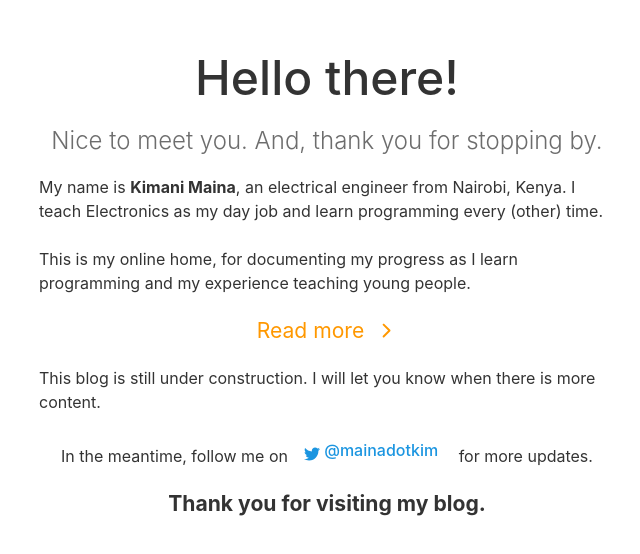
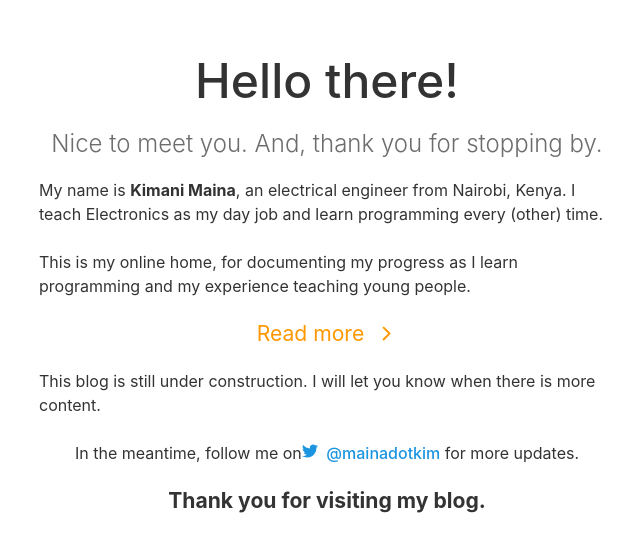
Before and after one commit to JosephMainaDev/mainadotkim-v1, a Gatsby site: page / in a window 1280 px wide. Shown: the part 114-668 px from the top of the page, without its empty margins (313-953 px from the left). Built offline with nearby package versions, Linux system fonts and the light colour scheme; Gatsby itself is replaced by a stand-in of ours; some packages are replaced by stand-ins of ours.

Commit message:
update twitter link

```diff
--- a/src/pages/index.js
+++ b/src/pages/index.js
@@ -36,10 +36,6 @@ const HomeLead = styled.p`
 `
 
 const TwitterLink = styled.a`
-  display: inline-flex;
-  align-items: flex-end;
-  padding: 0 1rem;
-  margin: 0 1 rem;
   font-weight: 500;
   line-height: inherit;
   color: #1b95e0;
@@ -100,7 +96,7 @@ const IndexPage = () => (
       In the meantime, follow me on
       <TwitterLink href="https://twitter.com/mainadotkim">
         <FaTwitter />
-        &nbsp;@mainadotkim
+        &nbsp;&nbsp;@mainadotkim
       </TwitterLink> for more updates.
     </p>
 
```
